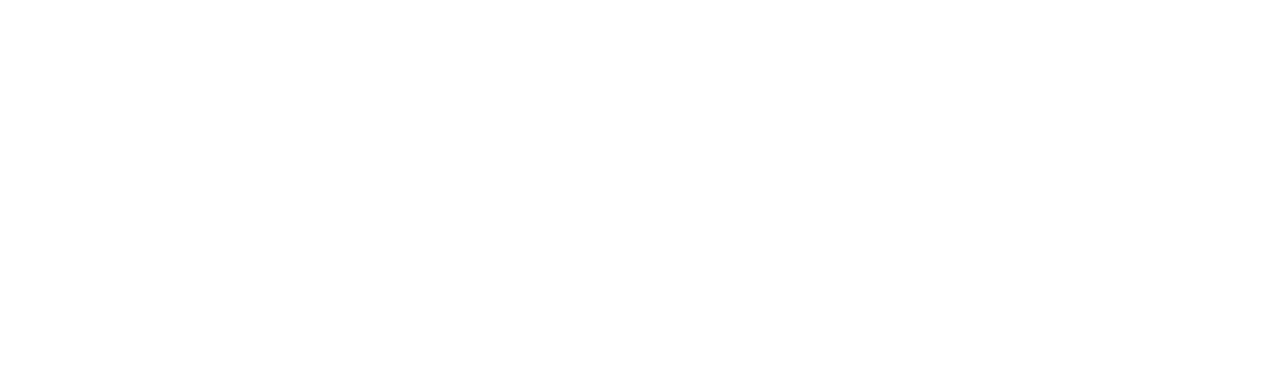
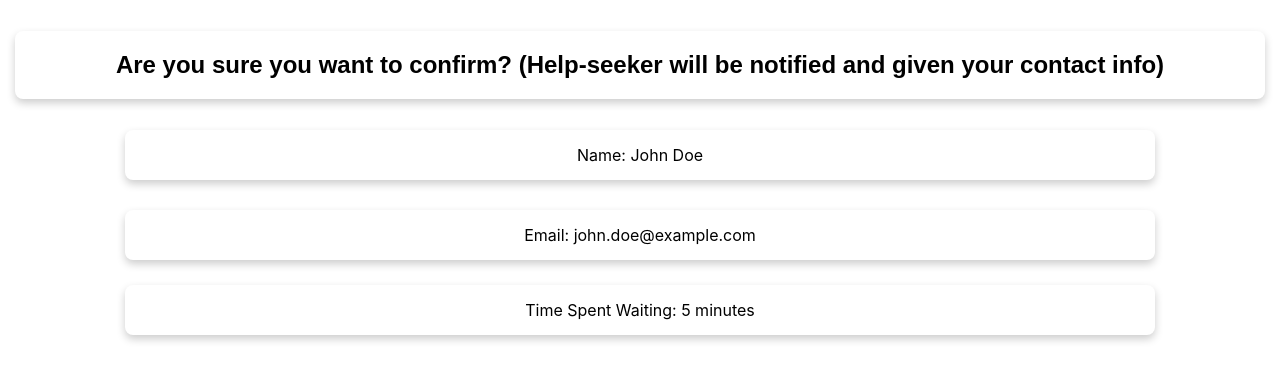
Before and after one commit to Anthony-Huang-03/HelloWorldRepo, a React (Create React App) app in the folder client/: page /Confirmation in a window 1280 px wide. Before the commit this address had no page. Shown: the top 380 px of the page. Built offline with nearby package versions, Linux system fonts and the light colour scheme.

Commit message:
Update Confirmation.js
"Commit semi done"

```diff
--- a/client/src/pages/Confirmation.js
+++ b/client/src/pages/Confirmation.js
@@ -0,0 +1,88 @@
+import React, { useState, useEffect } from "react";
+
+const Confirmation = () => {
+    // State to hold fetched data
+    const [name, setName] = useState("");
+    const [email, setEmail] = useState("");
+    const [timeSpent, setTimeSpent] = useState("");
+
+    // Simulate data fetching
+    useEffect(() => {
+        // You could replace this with a real API call
+        setName("John Doe");
+        setEmail("john.doe@example.com");
+        setTimeSpent("5 minutes");
+    }, []);
+
+    return (
+        <div style={{
+            display: "flex-end",
+            flexDirection: "column",
+            alignItems: "center",
+            padding: "15px",
+            backgroundColor: "#FFFFFF",
+            height: "100vh"
+        }}>
+            <h1 style={{
+                fontSize: "24px",
+                fontFamily: "Arial, sans-serif",
+                backgroundColor: "#FFFFFF",
+                padding: "20px",
+                borderRadius: "8px",
+                boxShadow: "0px 4px 8px rgba(0, 0, 0, 0.2)"
+            }}>
+                Are you sure you want to confirm? (Help-seeker will be notified and given your contact info)
+            </h1>
+
+            <div style={{
+                display: "flex",
+                flexDirection: "column",
+                justifyContent: "center",
+                alignItems: "center",
+                marginTop: "auto",
+                width: "100%"
+            }}>
+                {/* Name Box */}
+                <div style={{
+                    backgroundColor: "#FFFFFF",
+                    padding: "15px",
+                    margin: "15px",
+                    width: "80%",
+                    textAlign: "center",
+                    borderRadius: "8px",
+                    boxShadow: "0px 4px 8px rgba(0, 0, 0, 0.2)"
+                }}>
+                    Name: {name}
+                </div>
+
+                {/* Email Box */}
+                <div style={{
+                    backgroundColor: "#FFFFFF",
+                    padding: "15px",
+                    margin: "15px",
+                    width: "80%",
+                    textAlign: "center",
+                    borderRadius: "8px",
+                    boxShadow: "0px 4px 8px rgba(0, 0, 0, 0.2)"
+                }}>
+                    Email: {email}
+                </div>
+
+                {/* Time Spent Waiting Box */}
+                <div style={{
+                    backgroundColor: "#FFFFFF",
+                    padding: "15px",
+                    margin: "10px",
+                    width: "80%",
+                    textAlign: "center",
+                    borderRadius: "8px",
+                    boxShadow: "0px 4px 8px rgba(0, 0, 0, 0.2)"
+                }}>
+                    Time Spent Waiting: {timeSpent}
+                </div>
+            </div>
+        </div>
+    );
+};
+
+export default Confirmation;
```
